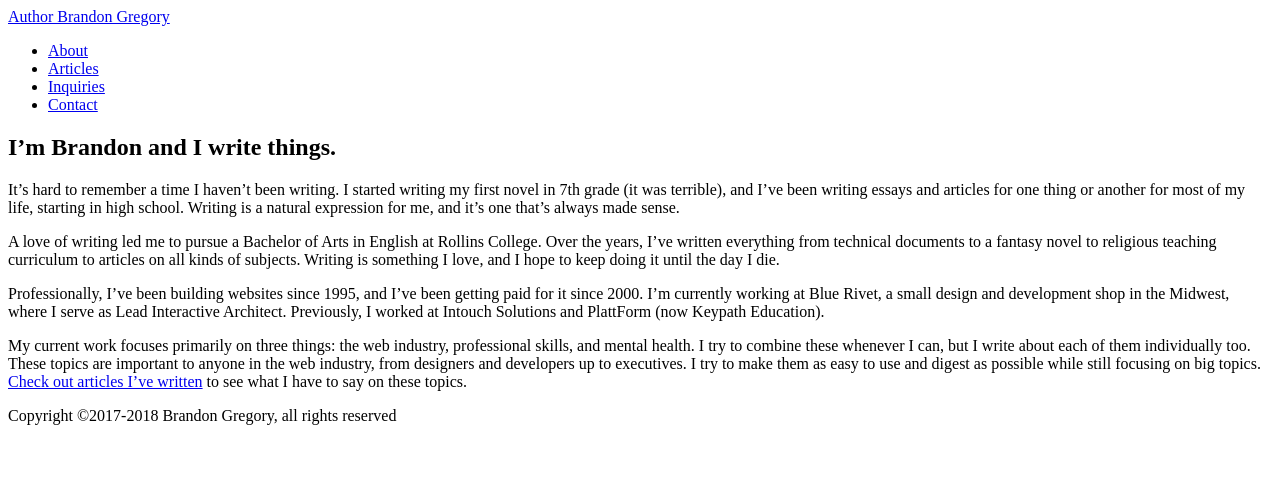
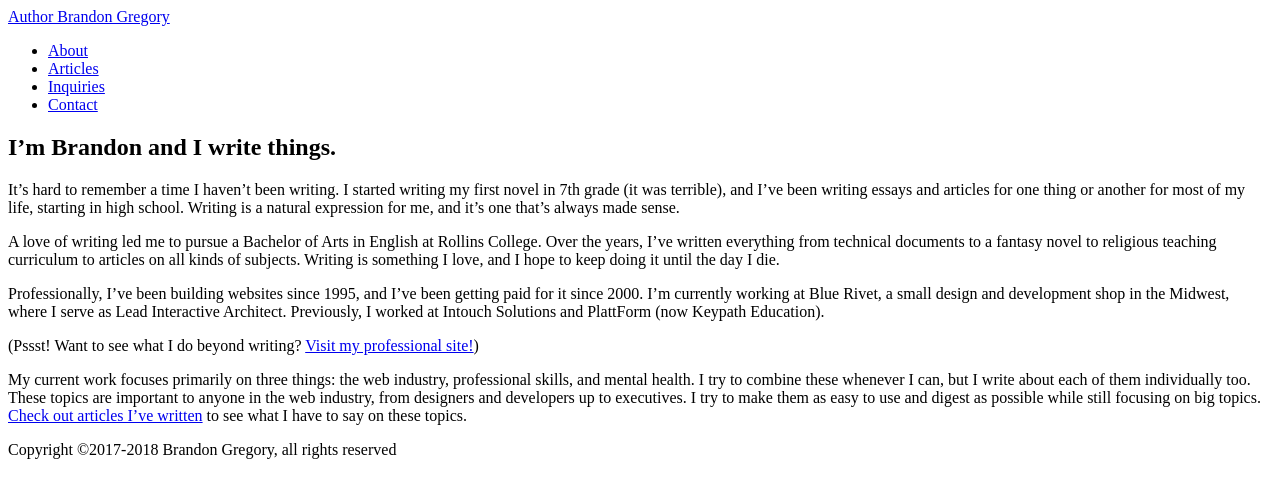
Before and after one commit to brandongregory/AuthorBrandonGregory.com, a Jekyll site: the page built from src/index.html, in a window 1280 px wide. Shown: the top 498 px of the page. Built offline with Jekyll 4.4.1, drawn with Linux system fonts in a browser that asks for light colours.

Commit message:
Added link to my professional site

```diff
--- a/dev/index.html
+++ b/dev/index.html
@@ -35,6 +35,7 @@
     <p>It’s hard to remember a time I haven’t been writing. I started writing my first novel in 7th grade (it was terrible), and I’ve been writing essays and articles for one thing or another for most of my life, starting in high school. Writing is a natural expression for me, and it’s one that’s always made sense.</p>
 <p>A love of writing led me to pursue a Bachelor of Arts in English at Rollins College. Over the years, I’ve written everything from technical documents to a fantasy novel to religious teaching curriculum to articles on all kinds of subjects. Writing is something I love, and I hope to keep doing it until the day I die.</p>
 <p>Professionally, I’ve been building websites since 1995, and I’ve been getting paid for it since 2000. I’m currently working at Blue Rivet, a small design and development shop in the Midwest, where I serve as Lead Interactive Architect. Previously, I worked at Intouch Solutions and PlattForm (now Keypath Education).</p>
+<p>(Pssst! Want to see what I do beyond writing? <a href="http://brandongregorycreative.com">Visit my professional site!</a>)</p>
 <p>My current work focuses primarily on three things: the web industry, professional skills, and mental health. I try to combine these whenever I can, but I write about each of them individually too. These topics are important to anyone in the web industry, from designers and developers up to executives. I try to make them as easy to use and digest as possible while still focusing on big topics. <a href="articles.html">Check out articles I’ve written</a> to see what I have to say on these topics.</p>
 
 
--- a/src/index.html
+++ b/src/index.html
@@ -8,4 +8,5 @@ h1: I&rsquo;m Brandon and I write things.
 <p>It’s hard to remember a time I haven’t been writing. I started writing my first novel in 7th grade (it was terrible), and I’ve been writing essays and articles for one thing or another for most of my life, starting in high school. Writing is a natural expression for me, and it’s one that’s always made sense.</p>
 <p>A love of writing led me to pursue a Bachelor of Arts in English at Rollins College. Over the years, I’ve written everything from technical documents to a fantasy novel to religious teaching curriculum to articles on all kinds of subjects. Writing is something I love, and I hope to keep doing it until the day I die.</p>
 <p>Professionally, I’ve been building websites since 1995, and I’ve been getting paid for it since 2000. I’m currently working at Blue Rivet, a small design and development shop in the Midwest, where I serve as Lead Interactive Architect. Previously, I worked at Intouch Solutions and PlattForm (now Keypath Education).</p>
+<p>(Pssst! Want to see what I do beyond writing? <a href="http://brandongregorycreative.com">Visit my professional site!</a>)</p>
 <p>My current work focuses primarily on three things: the web industry, professional skills, and mental health. I try to combine these whenever I can, but I write about each of them individually too. These topics are important to anyone in the web industry, from designers and developers up to executives. I try to make them as easy to use and digest as possible while still focusing on big topics. <a href="articles.html">Check out articles I’ve written</a> to see what I have to say on these topics.</p>
```
Also changed, not shown: dist/index.html (+1 -1 lines).
